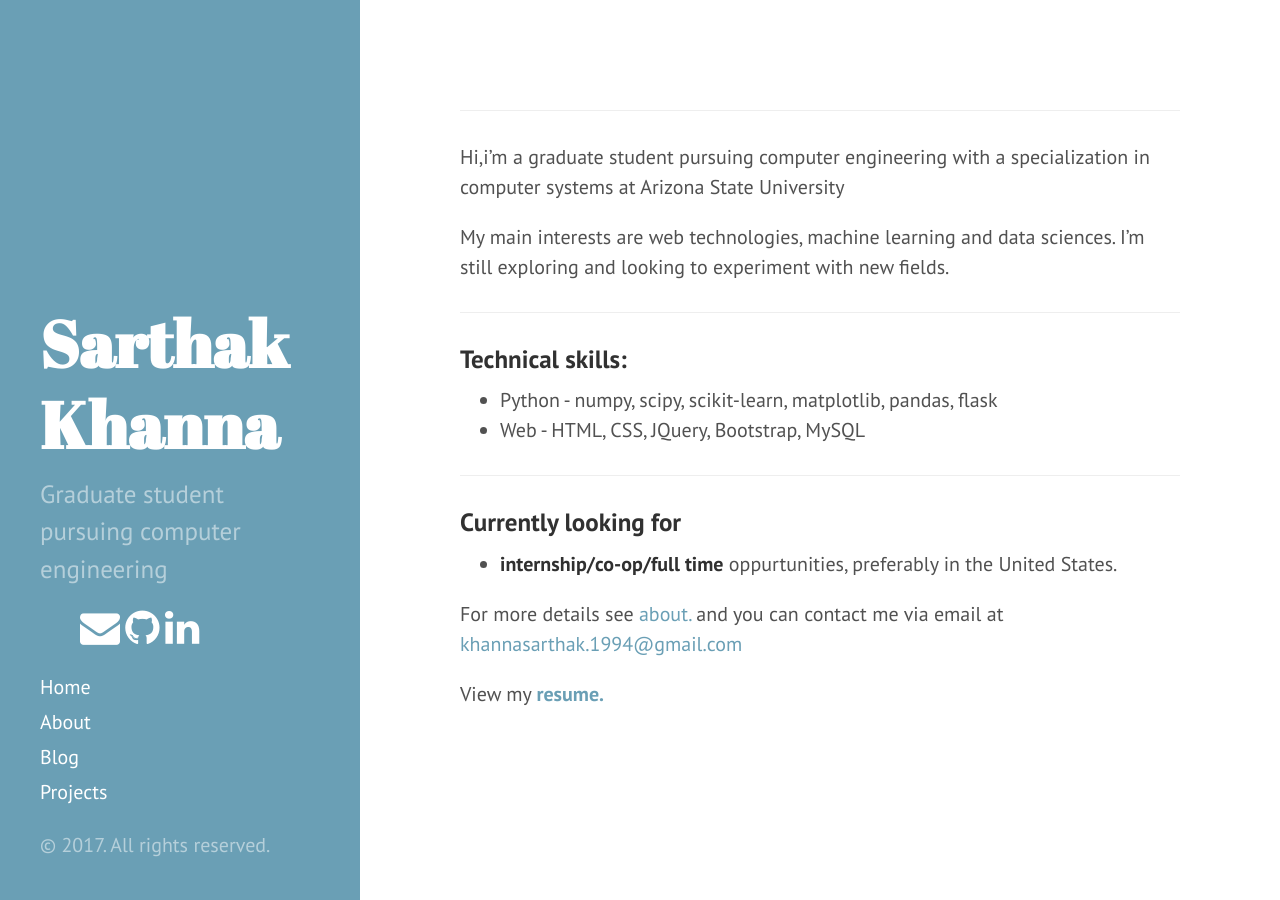
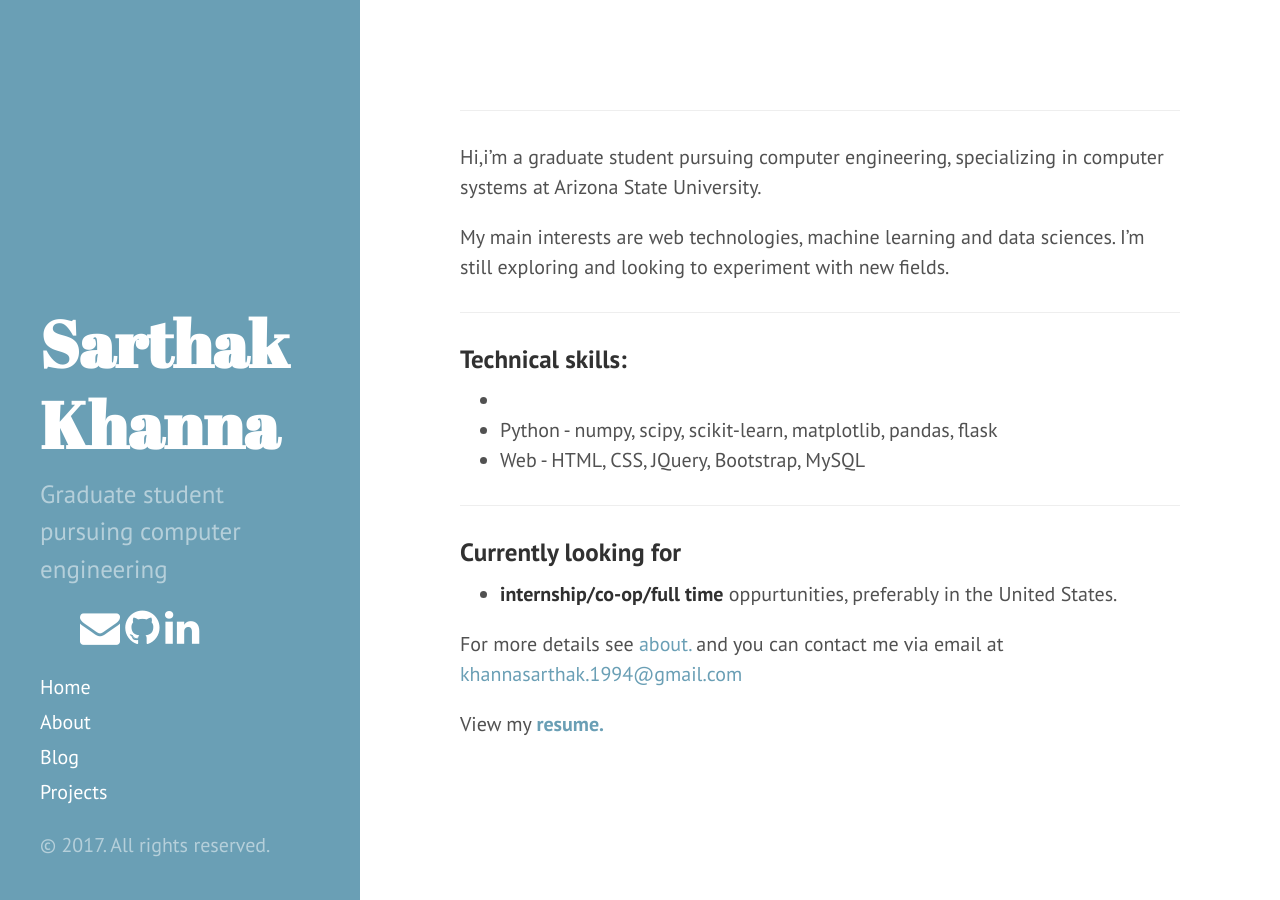
Before and after one commit to khannasarthak/khannasarthak.github.io, a Jekyll site: the page built from index.md, in a window 1280 px wide. Built offline with Jekyll 4.4.1, drawn with Linux system fonts in a browser that asks for light colours; nearby versions of some CDN libraries.

Commit message:
added readme
created to do

```diff
--- a/index.md
+++ b/index.md
@@ -4,12 +4,13 @@
 ---
 
 ---
-Hi,i'm a graduate student pursuing computer engineering with a specialization in computer systems at Arizona State University
+Hi,i'm a graduate student pursuing computer engineering, specializing in computer systems at Arizona State University.
 
 My main interests are web technologies, machine learning and data sciences. I'm still exploring and looking to experiment with new fields.
 
 ---
 ### Technical skills:
+*
 * Python - numpy, scipy, scikit-learn, matplotlib, pandas, flask
 * Web  - HTML, CSS, JQuery, Bootstrap, MySQL
 
```
Also changed, not shown: README.md.
